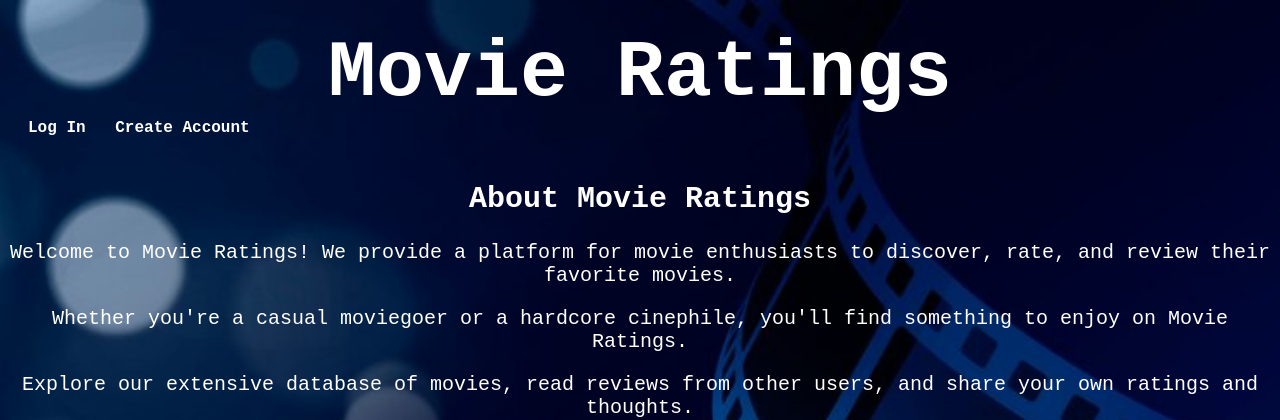
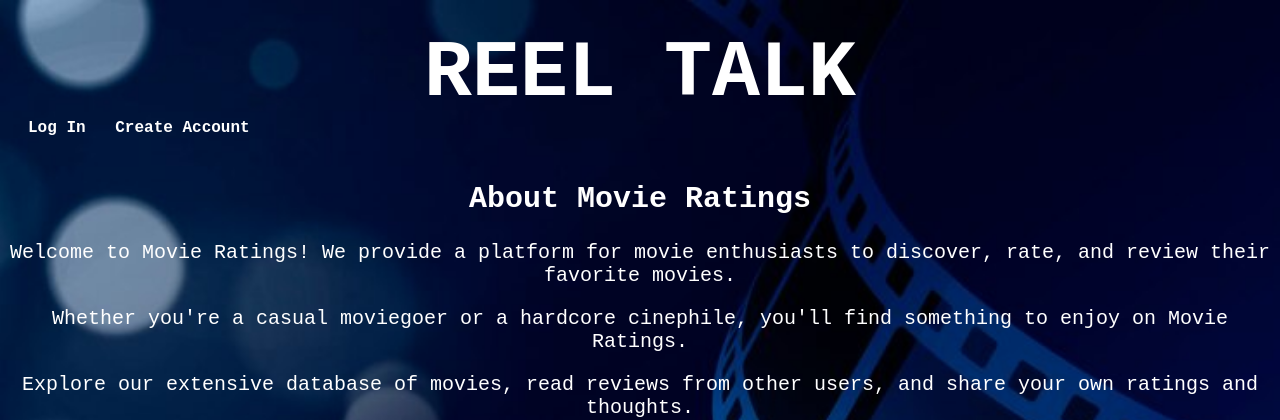
Before and after one commit to DannyM15/ReelTalk, a Node server app: page / in a window 1280 px wide. Shown: the top 420 px of the page. Run offline with Node 20, Linux system fonts and the light colour scheme; data comes from the database, SQL or seed files in the repository; some libraries are stand-ins or nearby versions.

Commit message:
title update

```diff
--- a/views/layouts/main.handlebars
+++ b/views/layouts/main.handlebars
@@ -11,7 +11,7 @@
 <body>
     <div id="rater"></div>
     <header>
-        <h1>Movie Ratings</h1>
+        <h1>REEL TALK</h1>
         <nav>
             <ul>
                 <nav>
```
